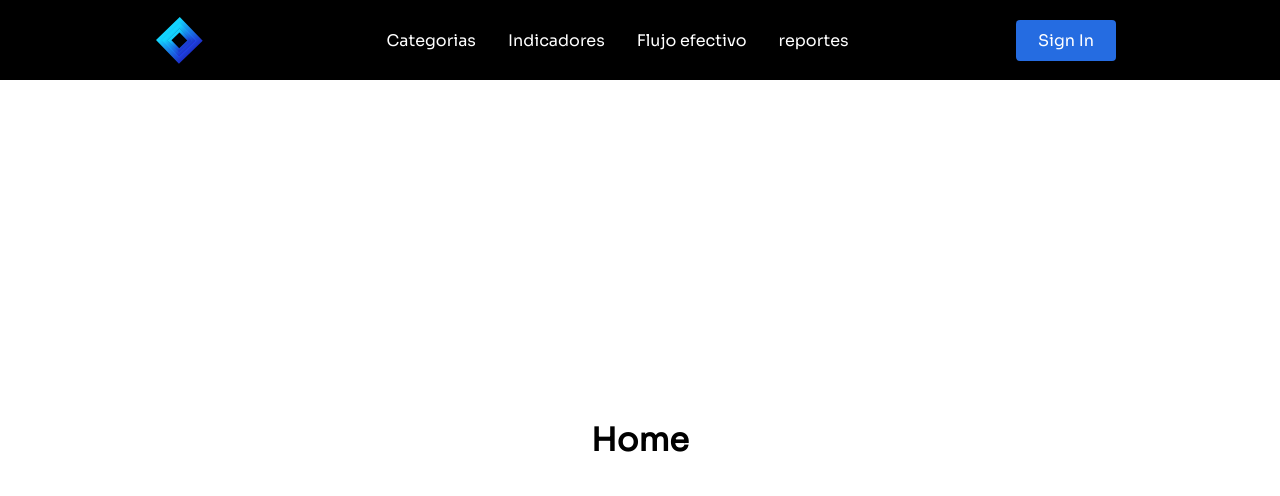
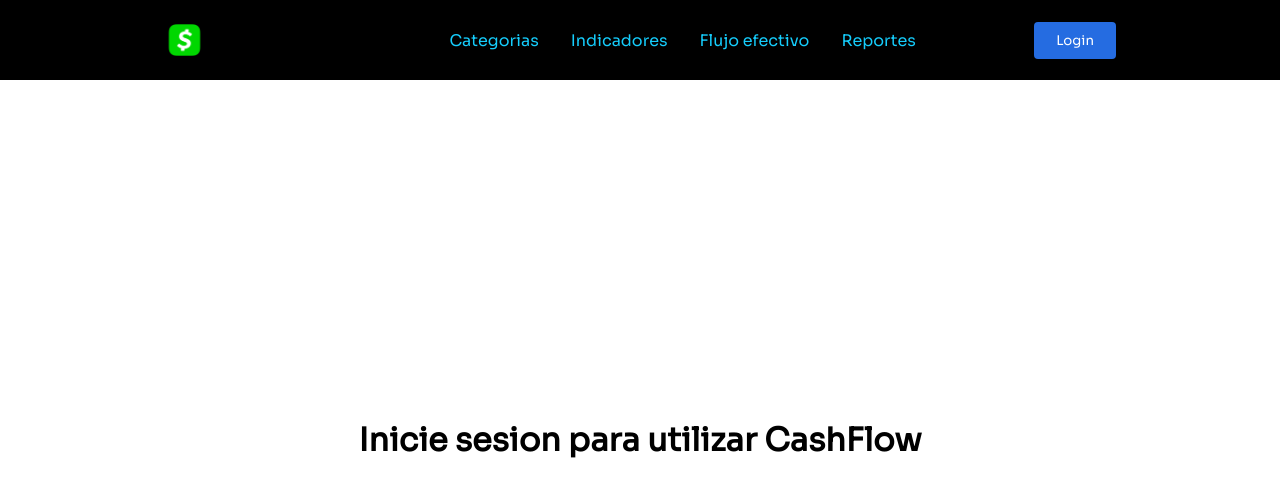
Before and after one commit to AndresThomas/cashflow, a React (Create React App) app: page / in a window 1280 px wide. Shown: the top 496 px of the page. Built offline with nearby package versions, Linux system fonts and the light colour scheme.

Commit message:
Avance en el gestor de sesion

```diff
--- a/src/App.css
+++ b/src/App.css
@@ -6,3 +6,8 @@
   margin: 0;
   padding: 0;
 }
+
+.userinfo{
+  color: white;
+  text-align: center;
+}
--- a/src/App.js
+++ b/src/App.js
@@ -1,23 +1,41 @@
-import React from 'react';
-import './App.css';
-import Navbar from './components/Navbar';
-import { BrowserRouter as Router, Routes, Route } from 'react-router-dom';
-import Home from './pages';
-import Categorias from './pages/categorias';
-import Flujo from './pages/flujo';
-import Indicadores from './pages/indicadores';
-import Reportes from './pages/reportes';
+import React from "react";
+import "./App.css";
+import Navbar from "./components/Navbar";
+import { BrowserRouter as Router, Routes, Route } from "react-router-dom";
+import Home from "./pages";
+import Categorias from "./pages/categorias";
+import Flujo from "./pages/flujo";
+import Indicadores from "./pages/indicadores";
+import Reportes from "./pages/reportes";
+import { useAuth0 } from "@auth0/auth0-react";
 
 function App() {
+  const { isAuthenticated } = useAuth0();
   return (
     <Router>
       <Navbar />
       <Routes>
-      <Route path="/" element={<Home/>} exact />
-        <Route path='/Categorias' element={<Categorias/>} />
-        <Route path='/Flujo' element={<Flujo/>} />
-        <Route path='/Indicadores' element={<Indicadores/>} />
-        <Route path='/Reportes' element={<Reportes/>} />
+        <Route path="/" element={<Home />} exact />
+        {isAuthenticated ? (
+          <Route path="/Categorias" element={<Categorias />} />
+        ) : (
+          <Route path="/" element={<Home />} exact />
+        )}
+        {isAuthenticated ? (
+          <Route path="/Flujo" element={<Flujo />} />
+        ) : (
+          <Route path="/" element={<Home />} exact />
+        )}
+        {isAuthenticated ? (
+          <Route path="/Indicadores" element={<Indicadores />} />
+        ) : (
+          <Route path="/" element={<Home />} exact />
+        )}
+        {isAuthenticated ? (
+          <Route path="/Reportes" element={<Reportes />} />
+        ) : (
+          <Route path="/" element={<Home />} exact />
+        )}
       </Routes>
     </Router>
   );
--- /dev/null
+++ b/src/Login.js
@@ -0,0 +1,9 @@
+import React from "react";
+import { useAuth0 } from "@auth0/auth0-react";
+import './components/Navbar/style.css';
+
+export const LoginButton = () => {
+  const { loginWithRedirect } = useAuth0();
+
+  return <button className="btn" onClick={() => loginWithRedirect()}>Login</button>;
+};
--- /dev/null
+++ b/src/Logout.js
@@ -0,0 +1,12 @@
+import React from "react";
+import { useAuth0 } from "@auth0/auth0-react";
+
+export const LogoutButton = () => {
+  const { logout } = useAuth0();
+
+  return (
+    <button className="btn" onClick={() => logout({ returnTo: window.location.origin })}>
+      Logout
+    </button>
+  );
+};
--- /dev/null
+++ b/src/Profile.js
@@ -0,0 +1,19 @@
+import React from "react";
+import "./App.css";
+import { useAuth0 } from "@auth0/auth0-react";
+
+export const Profile = () => {
+  const { user, isAuthenticated, isLoading } = useAuth0();
+
+  if (isLoading) {
+    return <div>Loading...</div>;
+  }
+
+  return (
+    isAuthenticated && (
+
+        <h4 className="userinfo"> {user.name}</h4>
+
+    )
+  );
+};
--- a/src/components/Navbar/index.js
+++ b/src/components/Navbar/index.js
@@ -1,40 +1,65 @@
-import React from 'react';
+import React from "react";
+import "./style.css";
 import {
   Nav,
   NavLink,
   Bars,
   NavMenu,
   NavBtn,
-  NavBtnLink
-} from './NavbarElements';
+  NavBtnLink,
+} from "./NavbarElements";
+import { LoginButton } from "../../Login";
+import { LogoutButton } from "../../Logout";
+import { Profile } from "../../Profile";
+import { useAuth0 } from "@auth0/auth0-react";
 
 const Navbar = () => {
+  const { isAuthenticated } = useAuth0();
   return (
     <>
       <Nav>
-        <NavLink to='/'>
-          <img src={require('../../images/logo.svg')} alt='logo' />
+        <NavLink to="/">
+          <img
+            className="icon"
+            src={require("../../images/logo.png")}
+            alt="logo"
+          />
         </NavLink>
+        <h1>
+          <Profile />
+        </h1>
         <Bars />
         <NavMenu>
-          <NavLink to='/Categorias' activeStyle>
+          {isAuthenticated ? (
+            <NavLink to="/Categorias" activeStyle>
               Categorias
             </NavLink>
-          <NavLink to='/Indicadores' activeStyle>
+          ) : (
+            <NavLink to="/" > Categorias </NavLink>
+          )}
+          {isAuthenticated ? (
+            <NavLink to="/Indicadores" activeStyle>
               Indicadores
             </NavLink>
-          <NavLink to='/Flujo' activeStyle>
+          ) : (
+            <NavLink to="/" > Indicadores </NavLink>
+          )}
+          {isAuthenticated ? (
+            <NavLink to="/Flujo" activeStyle>
               Flujo efectivo
             </NavLink>
-          <NavLink to='/reportes' activeStyle>
+          ) : (
+            <NavLink to="/" > Flujo efectivo </NavLink>
+          )}
+          {isAuthenticated ? (
+            <NavLink to="/reportes" activeStyle>
               reportes
             </NavLink>
-          {/* Second Nav */}
-          {/* <NavBtnLink to='/sign-in'>Sign In</NavBtnLink> */}
+          ) : (
+            <NavLink to="/" > Reportes </NavLink>
+          )}
         </NavMenu>
-        <NavBtn>
-          <NavBtnLink to='/signin'>Sign In</NavBtnLink>
-        </NavBtn>
+        <NavBtn>{isAuthenticated ? <LogoutButton /> : <LoginButton />}</NavBtn>
       </Nav>
     </>
   );
--- /dev/null
+++ b/src/components/Navbar/style.css
@@ -0,0 +1,24 @@
+.icon {
+    height: 50%;
+    width: 150%;
+}
+
+.btn{
+    border-radius: 4px;
+  background: #256ce1;
+  padding: 10px 22px;
+  color: #fff;
+  outline: none;
+  border: none;
+  cursor: pointer;
+  transition: all 0.2s ease-in-out;
+  text-decoration: none;
+
+  margin-left: 24px;
+}
+
+btn:hover {
+    transition: all 0.2s ease-in-out;
+    background: #fff;
+    color: #010606;
+  }
--- a/src/index.js
+++ b/src/index.js
@@ -1,11 +1,18 @@
 import React from 'react';
 import ReactDOM from 'react-dom';
 import App from './App';
+import { Auth0Provider } from "@auth0/auth0-react";
 import * as serviceWorker from './serviceWorker';
 
 ReactDOM.render(
   <React.StrictMode>
-    <App />
+    <Auth0Provider
+      domain="cashflowaccess.us.auth0.com"
+      clientId="zUZbRp4UTCV8zVBV2ULpGyTdF9LdoyPb"
+      redirectUri={window.location.origin}
+    >
+      <App />
+    </Auth0Provider>
   </React.StrictMode>,
   document.getElementById('root')
 );
--- a/src/pages/index.js
+++ b/src/pages/index.js
@@ -1,6 +1,7 @@
 import React from 'react';
-
+import { useAuth0 } from "@auth0/auth0-react";
 const Home = () => {
+  const { isAuthenticated,user } = useAuth0();
   return (
     <div
       style={{
@@ -10,7 +11,12 @@ const Home = () => {
         height: '90vh'
       }}
     >
-      <h1>Home</h1>
+      {isAuthenticated ? (
+          <h1>Bienvenido {user.name} </h1>
+        ) : (
+          <h1>Inicie sesion para utilizar CashFlow</h1>
+        )}
+
     </div>
   );
 };
```
Also changed, not shown: src/components/Navbar/NavbarElements.js (+1 -6 lines), src/images/logo.png (added). Lines whose indentation alone changed are shown as unchanged.
